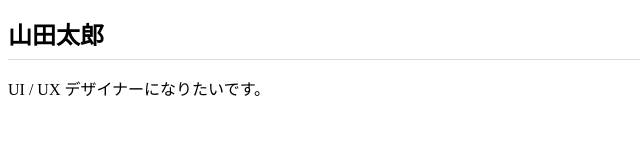
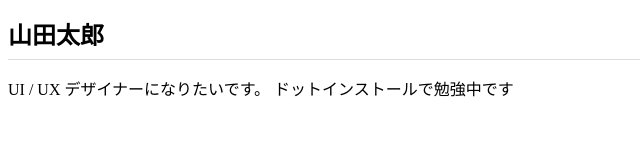
Before and after one commit to toyahayato/toyahayato.github.ic, a plain HTML site: page index.html in a window 1280 px wide. Shown: the whole page, without its empty margins (0-640 px from the left). Drawn offline with Linux system fonts and the light colour scheme.

Commit message:
Add files via upload

```diff
--- a/index.html
+++ b/index.html
@@ -11,6 +11,7 @@
   <h1>山田太郎</h1>
   <p>
     UI / UX デザイナーになりたいです。
+    ドットインストールで勉強中です
   </p>
 </body>
 </html>
```
